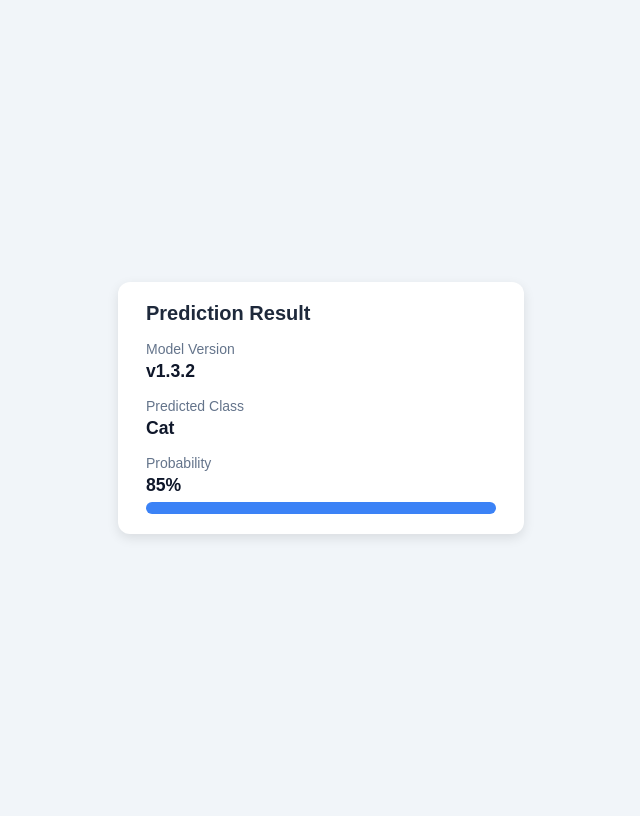
After one commit to ibrahim-egy/COVID_DEPI, a Flask app: template src/templates/card.html in a window 1280 px wide. The commit adds this page. Shown: the whole page, without its empty margins (319-959 px from the left). Run offline with Flask 3, Linux system fonts and the light colour scheme; the template is opened without the code that fills it, so the values that code supplies are empty.

Commit message:
updated result card

```diff
--- a/src/main.py
+++ b/src/main.py
@@ -32,7 +32,7 @@ def predict():
             response = requests.post(API_URL, json=payload)
             response.raise_for_status()
 
-            return {"Model": data['model'], "Prediction": response.json()["prediction"], "Probability (per class)": response.json()["probabilities"]}
+            return {"Model": data['model'], "Prediction": response.json()["prediction"], "Probability": response.json()["probabilities"]}
 
 
         except requests.exceptions.RequestException as e:
--- a/src/model.py
+++ b/src/model.py
@@ -111,6 +111,7 @@ class Model:
             else:
                 prediction = "No"
 
-        proba_percentages = [str(round(float(prob) * 100, 2)) + "%" for prob in prediction_proba]
+        proba_percentage = str(round(max(prediction_proba) * 100, 2)) + "%"
 
-        return prediction, proba_percentages
+
+        return prediction, proba_percentage
--- /dev/null
+++ b/src/templates/card.html
@@ -0,0 +1,83 @@
+<!DOCTYPE html>
+<html lang="en">
+<head>
+  <meta charset="UTF-8" />
+  <meta name="viewport" content="width=device-width, initial-scale=1.0"/>
+  <title>Result Card</title>
+  <style>
+    body {
+      font-family: Arial, sans-serif;
+      background-color: #f1f5f9;
+      display: flex;
+      justify-content: center;
+      align-items: center;
+      height: 100vh;
+    }
+
+    .result-card {
+      background: white;
+      border-radius: 12px;
+      box-shadow: 0 4px 12px rgba(0,0,0,0.1);
+      padding: 20px 28px;
+      max-width: 350px;
+      width: 100%;
+    }
+
+    .result-card h2 {
+      margin: 0;
+      font-size: 1.25rem;
+      color: #1e293b;
+    }
+
+    .result-item {
+      margin-top: 16px;
+    }
+
+    .label {
+      font-size: 0.875rem;
+      color: #64748b;
+      margin-bottom: 4px;
+    }
+
+    .value {
+      font-size: 1.1rem;
+      font-weight: bold;
+      color: #0f172a;
+    }
+
+    .probability-bar {
+      height: 12px;
+      background-color: #e2e8f0;
+      border-radius: 6px;
+      overflow: hidden;
+      margin-top: 6px;
+    }
+
+    .probability-fill {
+      height: 100%;
+      background-color: #3b82f6;
+      width: 185%; /* change based on probability */
+    }
+  </style>
+</head>
+<body>
+  <div class="result-card">
+    <h2>Prediction Result</h2>
+    <div class="result-item">
+      <div class="label">Model Version</div>
+      <div class="value">v1.3.2</div>
+    </div>
+    <div class="result-item">
+      <div class="label">Predicted Class</div>
+      <div class="value">Cat</div>
+    </div>
+    <div class="result-item">
+      <div class="label">Probability</div>
+      <div class="value">85%</div>
+      <div class="probability-bar">
+        <div class="probability-fill"></div>
+      </div>
+    </div>
+  </div>
+</body>
+</html>
```
Also changed, not shown: src/static/index.js (+34 -22 lines), src/static/style.css (+27 -2 lines), src/templates/index.html (+27 -6 lines), src/static/images/demo.gif.
